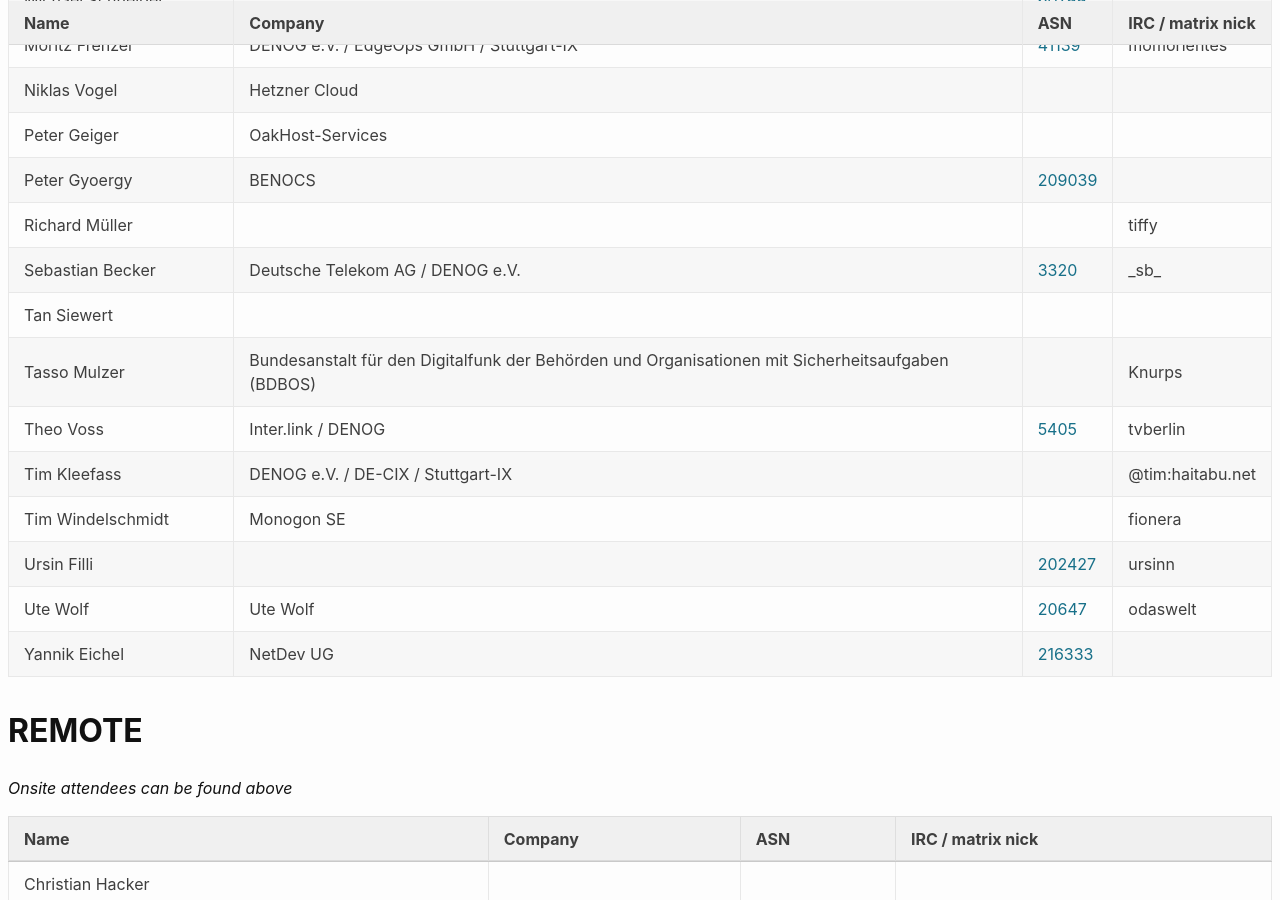
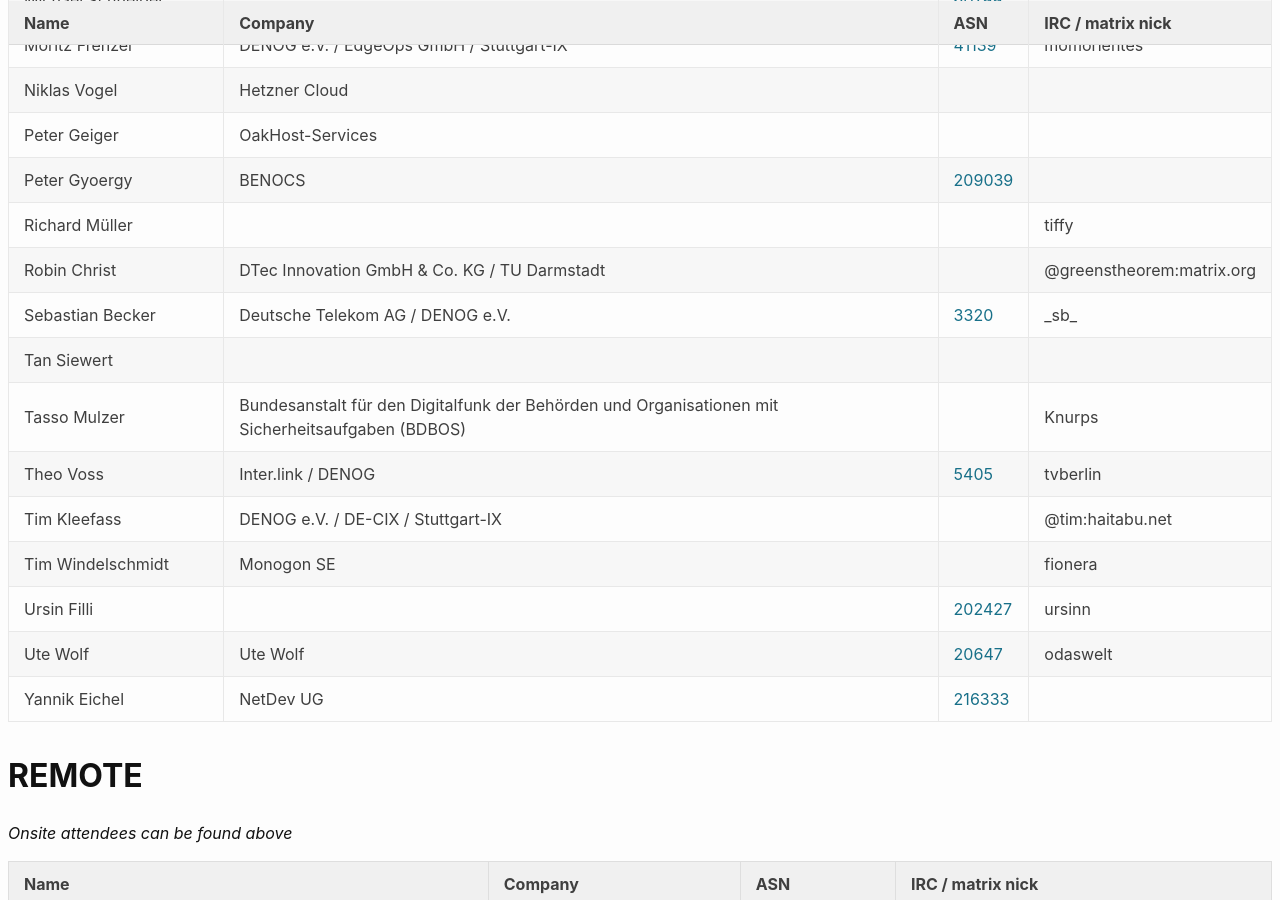
Before and after one commit to denog/pretix-attendeelist, a Jekyll site: the page built from denog17/index.markdown, in a window 1280 px wide and 900 px high, scrolled down 1348 px. Built offline with Jekyll 4.4.1, drawn with Linux system fonts in a browser that asks for light colours.

Commit message:
Latest data: Tue Apr 29 09:11:08 UTC 2025

```diff
--- a/_data/attendees_denog17_onsite.json
+++ b/_data/attendees_denog17_onsite.json
@@ -186,6 +186,12 @@
     "asn": null
   },
   {
+    "name": "Robin Christ",
+    "company": "DTec Innovation GmbH & Co. KG / TU Darmstadt",
+    "irc": "@greenstheorem:matrix.org",
+    "asn": null
+  },
+  {
     "name": "Sebastian Becker",
     "company": "Deutsche Telekom AG / DENOG e.V.",
     "irc": "_sb_",
```
